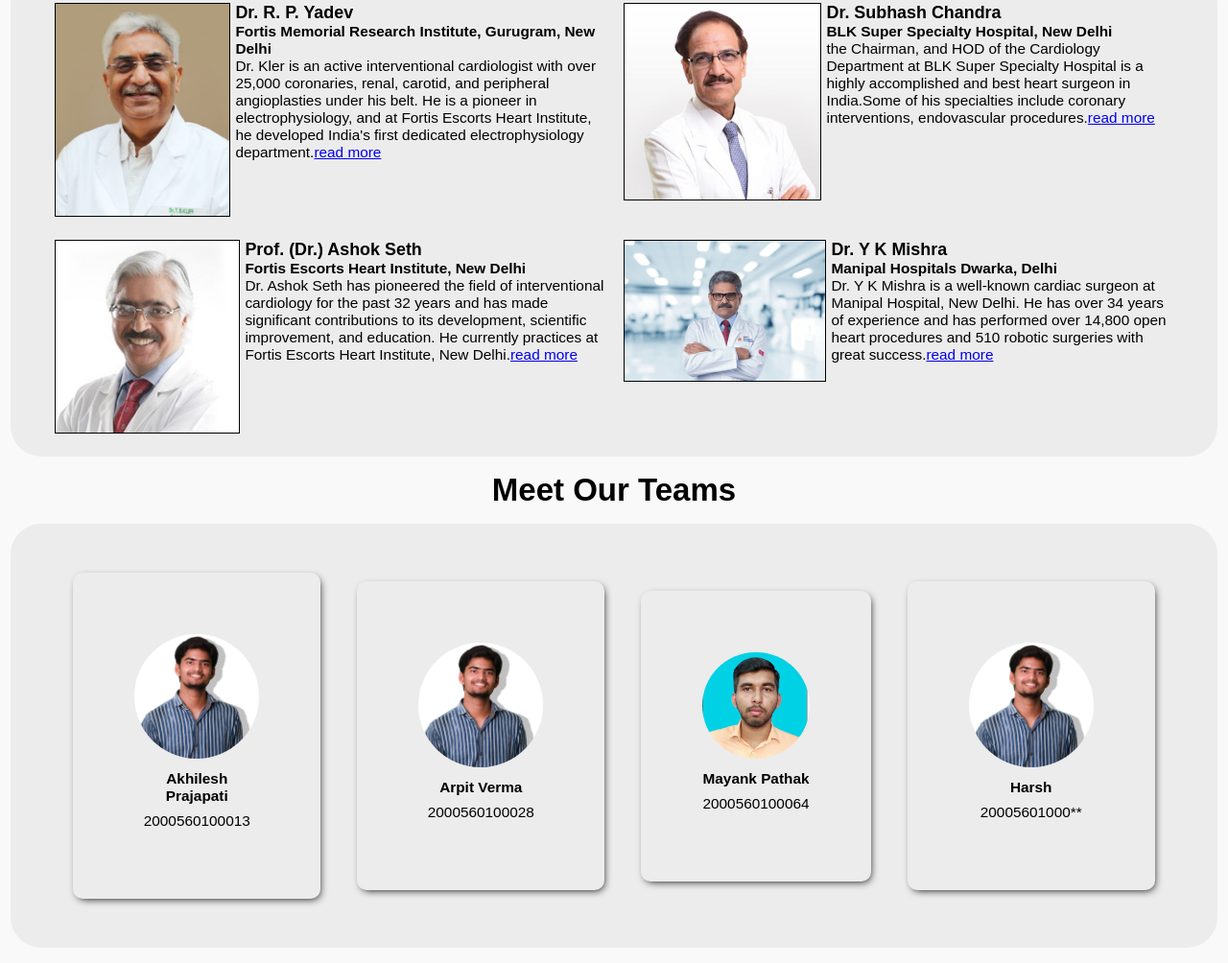
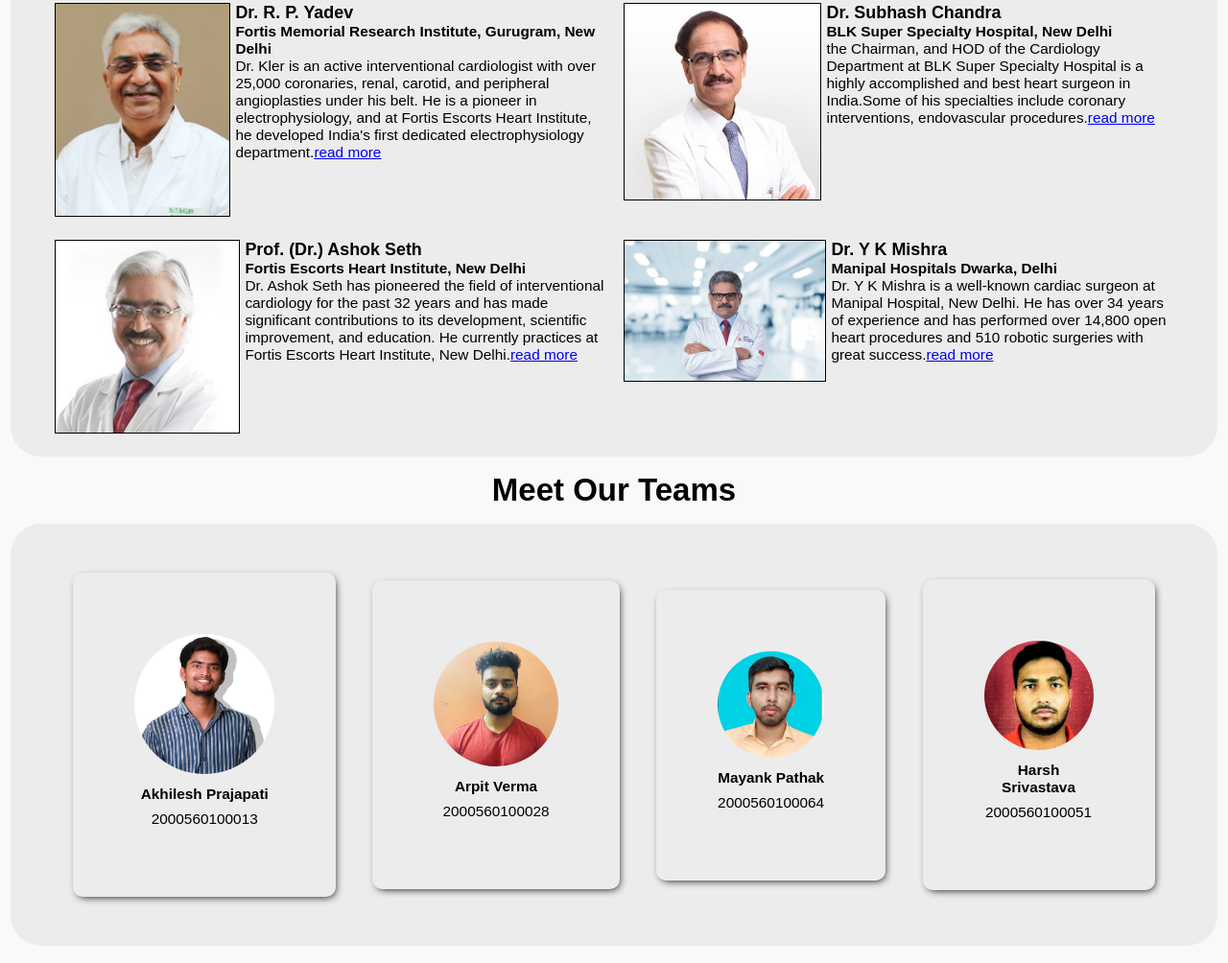
Before and after one commit to Akhil7236/HeartDiseasePrediction, a plain HTML site: page index.html in a window 1280 px wide. Shown: the part 957-1961 px from the top of the page at 96% size. Drawn offline with Linux system fonts and the light colour scheme.

Commit message:
seventh commit

```diff
--- a/index.html
+++ b/index.html
@@ -138,7 +138,7 @@
                 </div>
                 <div class="team2 commonSpace">
                     <div class="team2Profile allTeamProfileSpace">
-                        <img src="image/akhilesh.jpg" alt="" class="commonTeamProfile">
+                        <img src="image/arpit.jpeg" alt="" class="commonTeamProfile">
                     </div>
                     <div class="commonDetailCenter">
                         <div class="team2Name">
@@ -164,14 +164,14 @@
                 </div>
                 <div class="team4 commonSpace">
                     <div class="team4Profile allTeamProfileSpace">
-                        <img src="image/akhilesh.jpg" alt="" class="commonTeamProfile">
+                        <img src="image/harsh.jpeg" alt="" class="commonTeamProfile">
                     </div>
                     <div class="commonDetailCenter">
                         <div class="team4Name">
-                            <h3 class="commonDetailSpace">Harsh </h3>
+                            <h3 class="commonDetailSpace">Harsh Srivastava</h3>
                         </div>
                         <div class="rollnumber">
-                            <p class="commonDetailSpace">20005601000**</p>
+                            <p class="commonDetailSpace">2000560100051</p>
                         </div>
                     </div>
                 </div>
```
Also changed, not shown: image/arpit.jpeg (added), image/harsh.jpeg (added).
